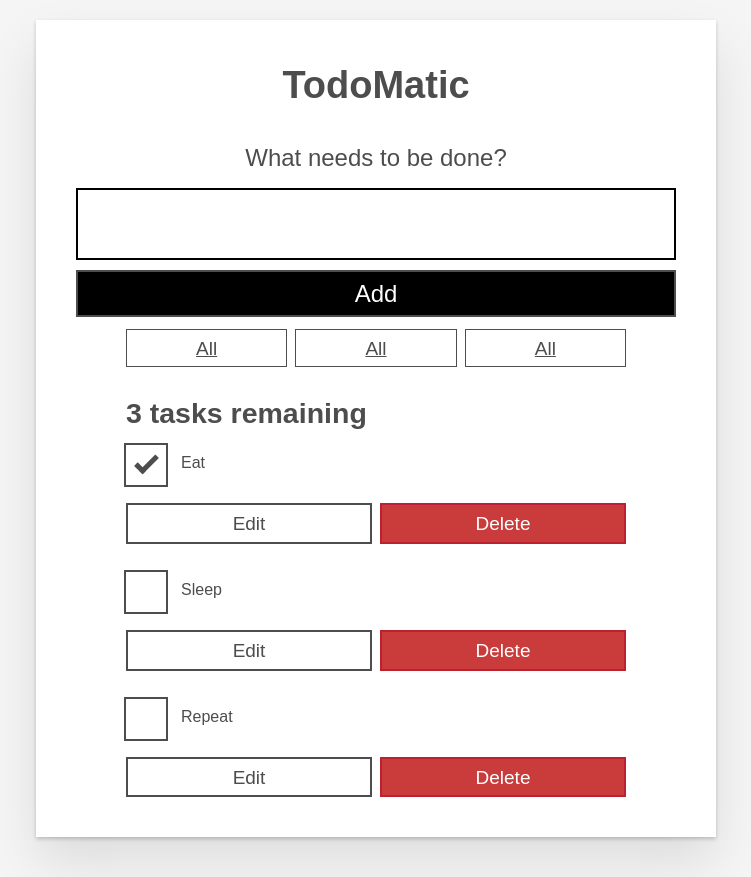
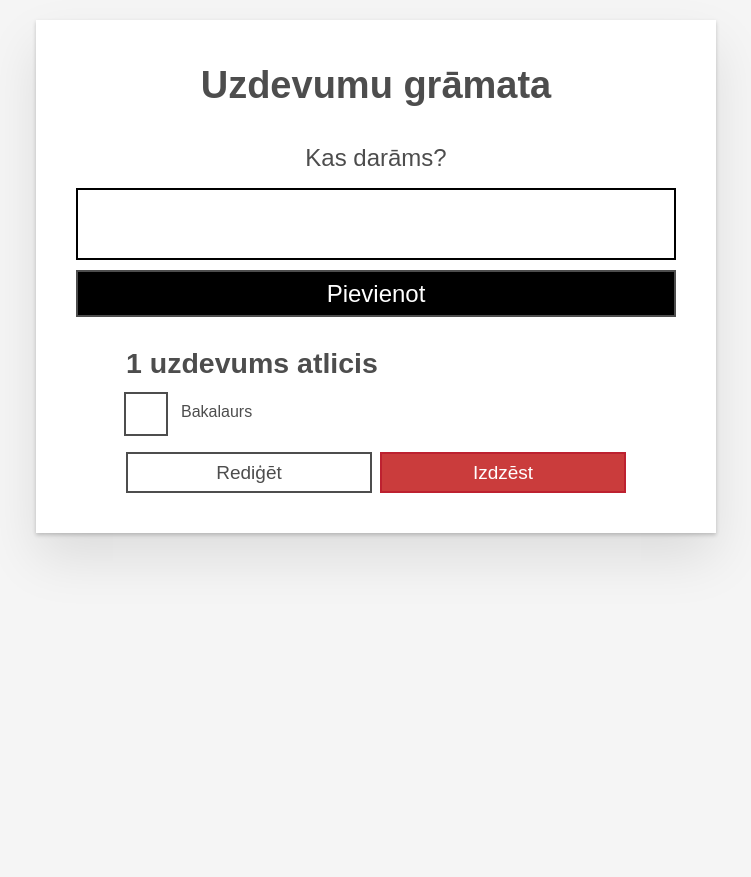
Before and after one commit to katviltrake/Bakalaurs, a React (Create React App) app: page / in a window 1280 px wide. Shown: the whole page, without its empty margins (264-1015 px from the left). After the commit the page ends 800 px from the top, so only its background shows below. Built offline with nearby package versions, Linux system fonts and the light colour scheme.

Commit message:
changes for basic app

```diff
--- a/package.json
+++ b/package.json
@@ -6,6 +6,7 @@
     "@testing-library/jest-dom": "^5.16.5",
     "@testing-library/react": "^13.4.0",
     "@testing-library/user-event": "^13.5.0",
+    "axios": "^1.3.5",
     "react": "^18.2.0",
     "react-dom": "^18.2.0",
     "react-scripts": "5.0.1",
--- a/src/App.js
+++ b/src/App.js
@@ -1,33 +1,36 @@
-import React from "react";
+import React, { useState } from "react";
 import Form from "./components/Form";
-import FilterButton from "./components/FilterButton";
 import Todo from "./components/Todo";
 
 function App(props) {
-  const taskList = props.tasks.map((task) => (
-    <Todo
-      id={task.id}
-      name={task.name}
-      completed={task.completed}
-      key={task.id}
-    />
-  ));
+  const [tasks, setTasks] = useState([
+    { id: 1, name: "Bakalaurs", completed: false },
+  ]);
+
   return (
     <div className="todoapp stack-large">
-      <h1>TodoMatic</h1>
-      <Form />
-      <div className="filters btn-group stack-exception">
-        <FilterButton />
-        <FilterButton />
-        <FilterButton />
-      </div>
-      <h2 id="list-heading">{props.tasks.length} tasks remaining</h2>
+      <h1>Uzdevumu grāmata</h1>
+      <Form setTasks={setTasks} tasks={tasks} />
+      <h2 id="list-heading">
+        {tasks.length}{" "}
+        {tasks.length === 1 ? "uzdevums atlicis" : "uzdevumi atlikuši"}
+      </h2>
       <ul
         role="list"
         className="todo-list stack-large stack-exception"
         aria-labelledby="list-heading"
       >
-        {taskList}
+        {tasks &&
+          tasks.map((task) => (
+            <Todo
+              id={task.id}
+              name={task.name}
+              completed={task.completed}
+              key={task.id}
+              setTasks={setTasks}
+              tasks={tasks}
+            />
+          ))}
       </ul>
     </div>
   );
--- a/src/components/FilterButton.js
+++ /dev/null
@@ -1,13 +0,0 @@
-import React from "react";
-
-function FilterButton(props) {
-  return (
-    <button type="button" className="btn toggle-btn" aria-pressed="true">
-      <span className="visually-hidden">Show </span>
-      <span>all </span>
-      <span className="visually-hidden"> tasks</span>
-    </button>
-  );
-}
-
-export default FilterButton;
--- a/src/components/Form.js
+++ b/src/components/Form.js
@@ -1,11 +1,24 @@
-import React from "react";
+import React, { useState } from "react";
 
 function Form(props) {
+  const [task, setTask] = useState("");
+
+  const addTask = () => {
+    props.setTasks([
+      ...props.tasks,
+      {
+        id: props.tasks.length > 0 ? props.tasks.slice(-1)[0].id + 1 : 0,
+        name: task,
+        completed: false,
+      },
+    ]);
+  };
+
   return (
-    <form>
+    <div className="form">
       <h2 className="label-wrapper">
         <label htmlFor="new-todo-input" className="label__lg">
-          What needs to be done?
+          Kas darāms?
         </label>
       </h2>
       <input
@@ -14,11 +27,13 @@ function Form(props) {
         className="input input__lg"
         name="text"
         autoComplete="off"
+        value={task}
+        onChange={(e) => setTask(e.target.value)}
       />
-      <button type="submit" className="btn btn__primary btn__lg">
-        Add
+      <button className="btn btn__primary btn__lg" onClick={(e) => addTask(e)}>
+        Pievienot
       </button>
-    </form>
+    </div>
   );
 }
 
--- a/src/components/Todo.js
+++ b/src/components/Todo.js
@@ -1,6 +1,23 @@
-import React from "react";
+import React, { useState } from "react";
 
 export default function Todo(props) {
+  const [editing, setEditing] = useState(false);
+  const [name, setName] = useState(props.name);
+
+  const deleteTask = () => {
+    props.setTasks(props.tasks.filter((task) => task.id !== props.id));
+  };
+
+  const editTask = () => {
+    setEditing(false);
+    if (props.name !== name) {
+      const newTask = props.tasks.map((task) =>
+        task.id === props.id ? { ...task, name: name } : task
+      );
+      props.setTasks(newTask);
+    }
+  };
+
   return (
     <li className="todo stack-small">
       <div className="c-cb">
@@ -9,12 +26,38 @@ export default function Todo(props) {
           {props.name}
         </label>
       </div>
+      {editing && (
+        <input
+          type="text"
+          id={props.id}
+          className="input input__md"
+          name="text"
+          autoComplete="off"
+          value={name}
+          onChange={(e) => setName(e.target.value)}
+        />
+      )}
       <div className="btn-group">
-        <button type="button" className="btn">
-          Edit <span className="visually-hidden">{props.name}</span>
-        </button>
-        <button type="button" className="btn btn__danger">
-          Delete <span className="visually-hidden">{props.name}</span>
+        {editing ? (
+          <button onClick={() => editTask()} type="button" className="btn">
+            Pabeigt rediģēšanu{" "}
+            <span className="visually-hidden">{props.name}</span>
+          </button>
+        ) : (
+          <button
+            onClick={() => setEditing(true)}
+            type="button"
+            className="btn"
+          >
+            Rediģēt <span className="visually-hidden">{props.name}</span>
+          </button>
+        )}
+        <button
+          onClick={() => deleteTask(props.id)}
+          type="button"
+          className="btn btn__danger"
+        >
+          Izdzēst <span className="visually-hidden">{props.name}</span>
         </button>
       </div>
     </li>
--- a/src/index.css
+++ b/src/index.css
@@ -162,7 +162,7 @@ body {
   margin-left: auto;
   margin-right: auto;
 }
-.todoapp > form {
+.todoapp > .form {
   max-width: 100%;
 }
 .todoapp > h1 {
@@ -178,6 +178,27 @@ body {
   padding: 0.8rem;
   margin-bottom: 1rem;
   text-align: center;
+}
+.input__md {
+  padding: 1rem;
+  border: 2px solid #000;
+}
+.input__md:focus {
+  border-color: #4d4d4d;
+  box-shadow: inset 0 0 0 2px;
+}
+[class*="__md"] {
+  display: inline-block;
+  width: 100%;
+  font-size: 1rem;
+}
+[class*="__md"]:not(:last-child) {
+  margin-bottom: 1rem;
+}
+@media screen and (min-width: 620px) {
+  [class*="__md"] {
+    font-size: 2rem;
+  }
 }
 .input__lg {
   padding: 2rem;
--- a/src/index.js
+++ b/src/index.js
@@ -4,15 +4,10 @@ import "./index.css";
 import App from "./App";
 import reportWebVitals from "./reportWebVitals";
 
-const DATA = [
-  { id: "todo-0", name: "Eat", completed: true },
-  { id: "todo-1", name: "Sleep", completed: false },
-  { id: "todo-2", name: "Repeat", completed: false },
-];
 const root = ReactDOM.createRoot(document.getElementById("root"));
 root.render(
   <React.StrictMode>
-    <App tasks={DATA} />
+    <App />
   </React.StrictMode>
 );
 
```
Also changed, not shown: 1 other file (tests, documents, lock files or other folders).
